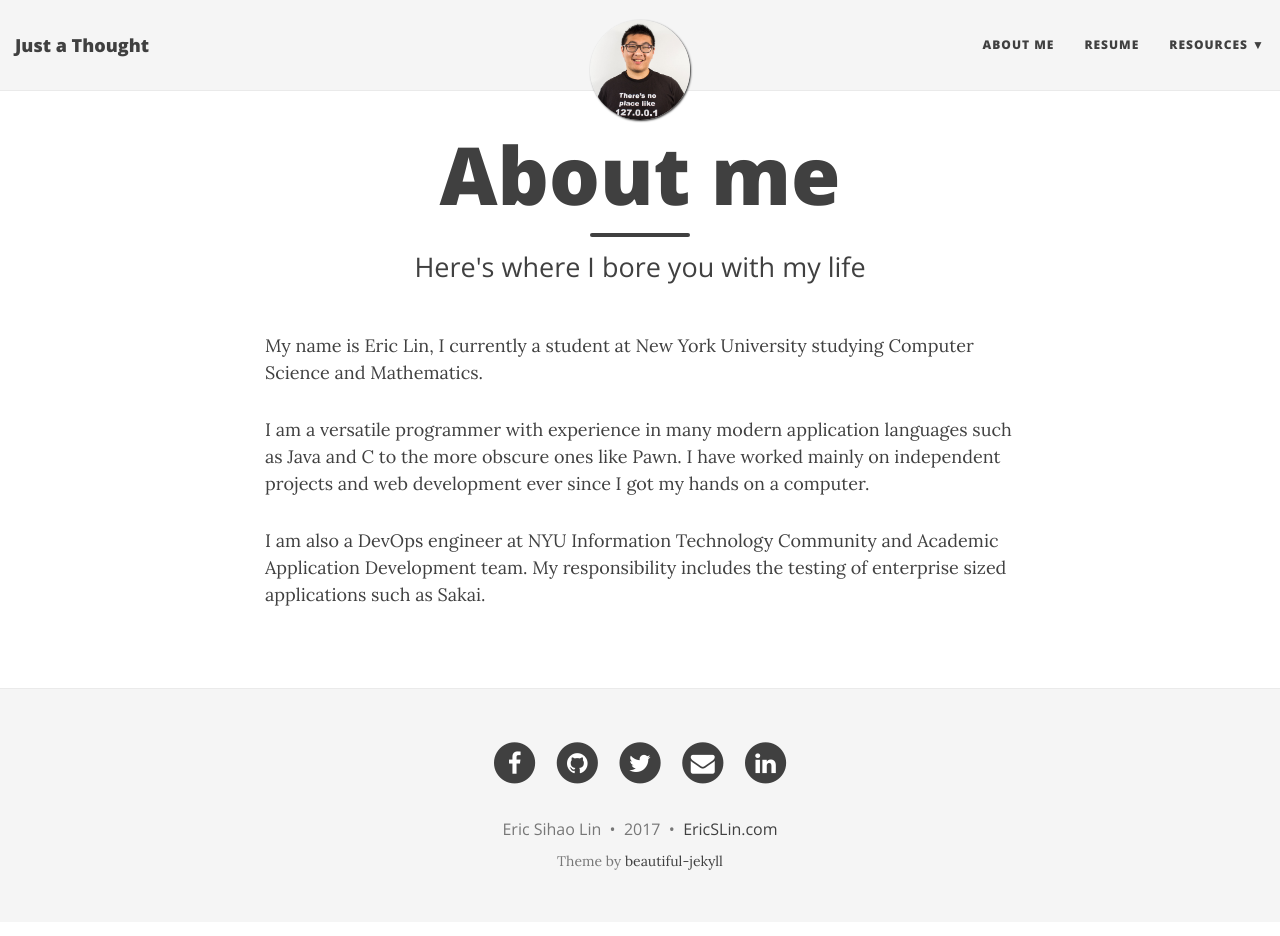
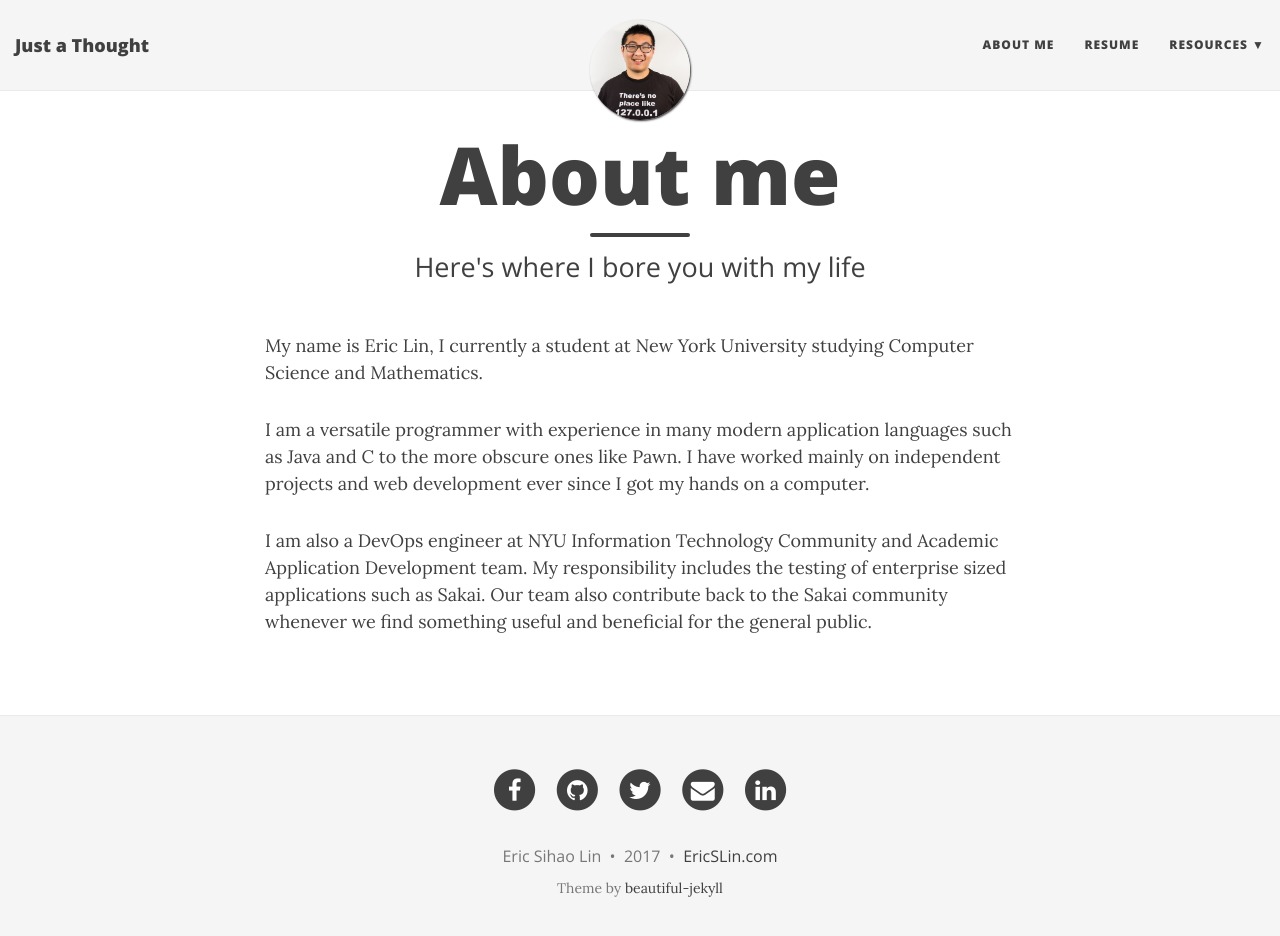
Before and after one commit to EricSihaoLin/mainlandhero.github.io, a Jekyll site: the page built from aboutme.md, in a window 1280 px wide and 949 px high. Shown: the top 936 px of the window. Built offline with Jekyll 4.4.1, drawn with Linux system fonts in a browser that asks for light colours; nearby versions of some CDN libraries.

Commit message:
Updated Aboutme

```diff
--- a/aboutme.md
+++ b/aboutme.md
@@ -8,4 +8,4 @@ My name is Eric Lin, I currently a student at New York University studying Compu
 
 I am a versatile programmer with experience in many modern application languages such as Java and C to the more obscure ones like Pawn. I have worked mainly on independent projects and web development ever since I got my hands on a computer.
 
-I am also a DevOps engineer at NYU Information Technology Community and Academic Application Development team. My responsibility includes the testing of enterprise sized applications such as Sakai.
+I am also a DevOps engineer at NYU Information Technology Community and Academic Application Development team. My responsibility includes the testing of enterprise sized applications such as Sakai. Our team also contribute back to the Sakai community whenever we find something useful and beneficial for the general public.
```
